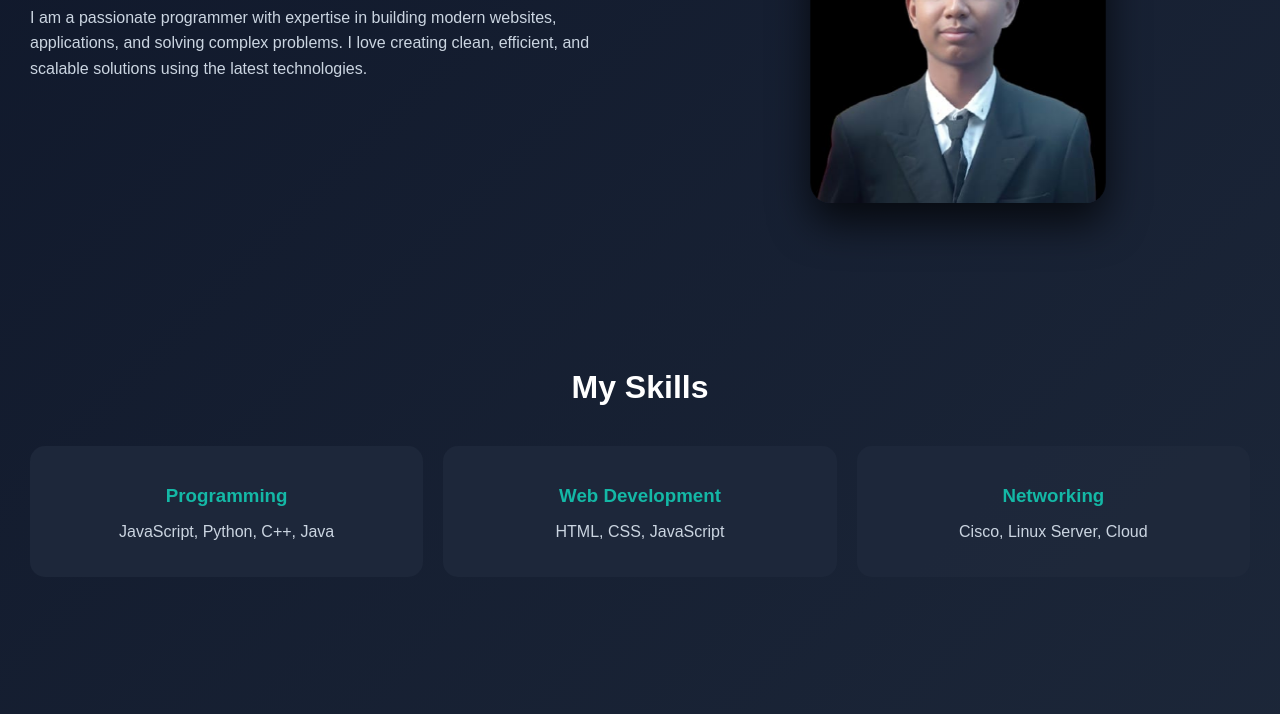
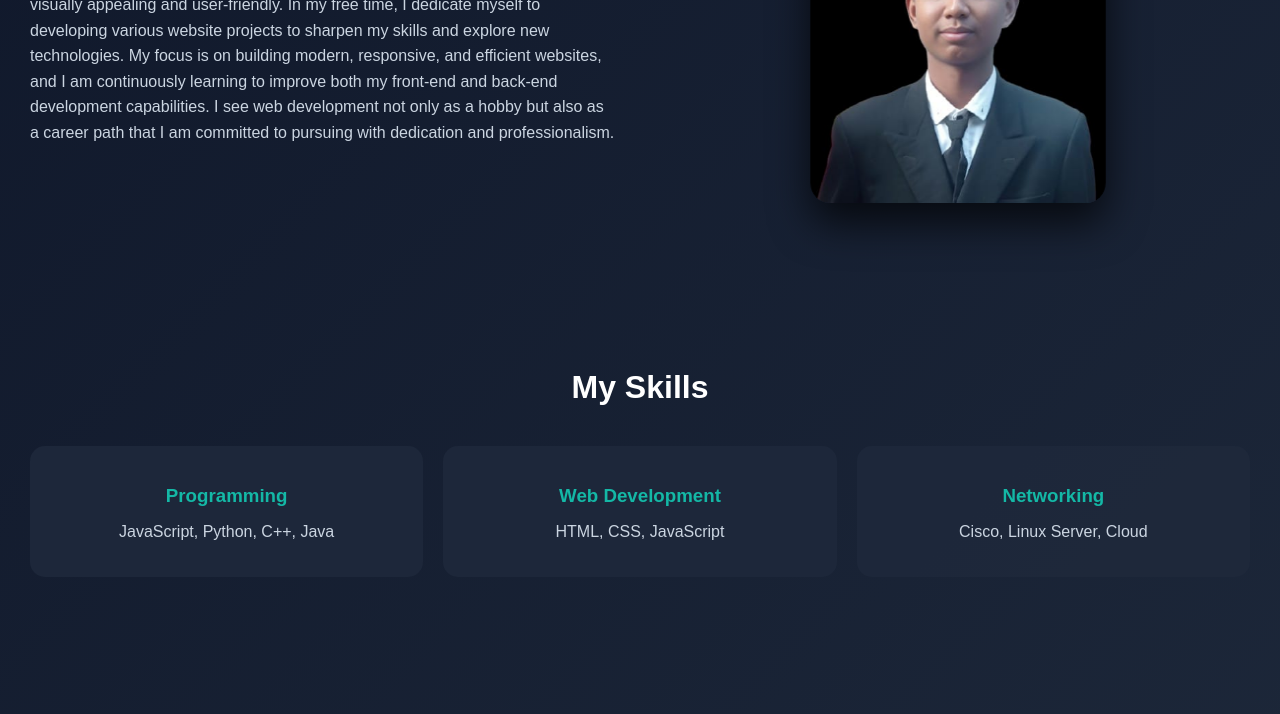
Before and after one commit to raya-pratama/Web-Portofolio, a plain HTML site: page index.html in a window 1280 px wide. Shown: the part 386-1100 px from the top of the page. Drawn offline with Linux system fonts and the light colour scheme.

Commit message:
Update index.html

```diff
--- a/index.html
+++ b/index.html
@@ -180,9 +180,9 @@
     <div class="hero-text">
       <h2>Hi, I am <span>Raya Geandy Pratama</span></h2>
       <p>
-        I am a passionate programmer with expertise in building modern websites,
-        applications, and solving complex problems. I love creating clean,
-        efficient, and scalable solutions using the latest technologies.
+        I am a student at SMK YAPALIS Krian with a strong passion for modern web development. I enjoy creating websites that are not only functional but also visually appealing and user-friendly. In my free time, I dedicate myself to developing various website projects to sharpen my skills and explore new technologies.
+
+My focus is on building modern, responsive, and efficient websites, and I am continuously learning to improve both my front-end and back-end development capabilities. I see web development not only as a hobby but also as a career path that I am committed to pursuing with dedication and professionalism.
       </p>
     </div>
     <div class="hero-img">
```
